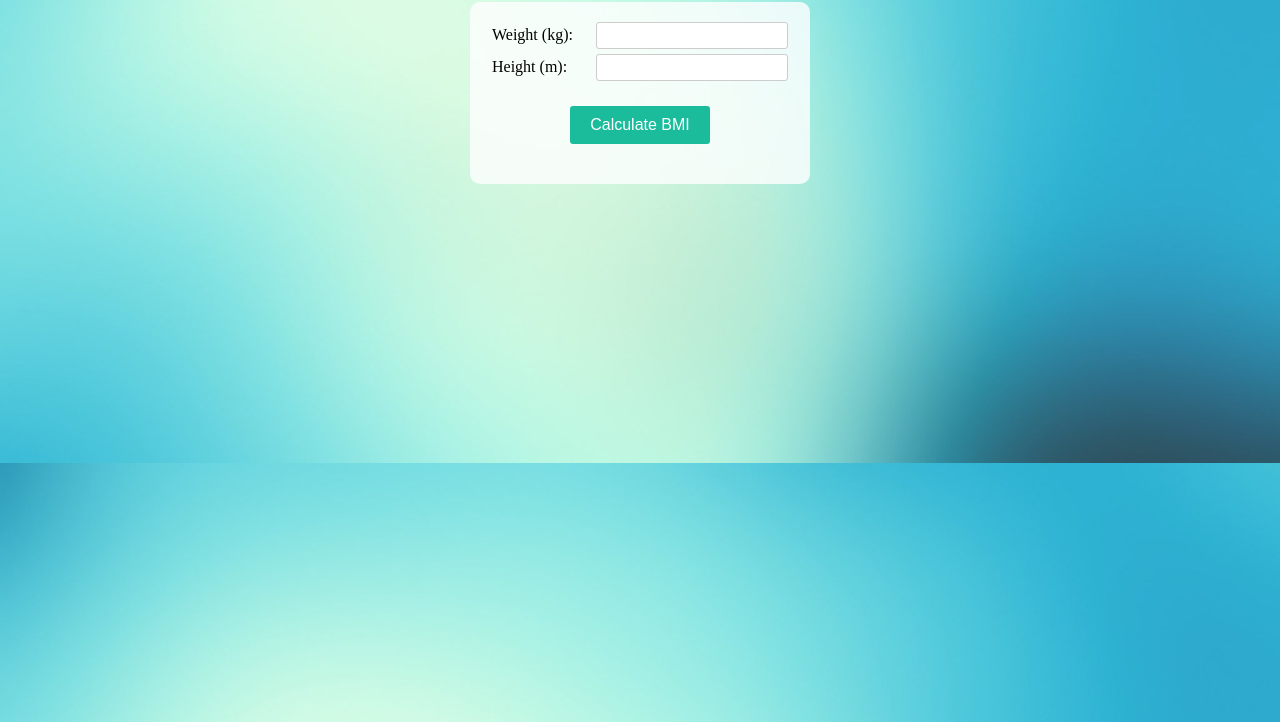
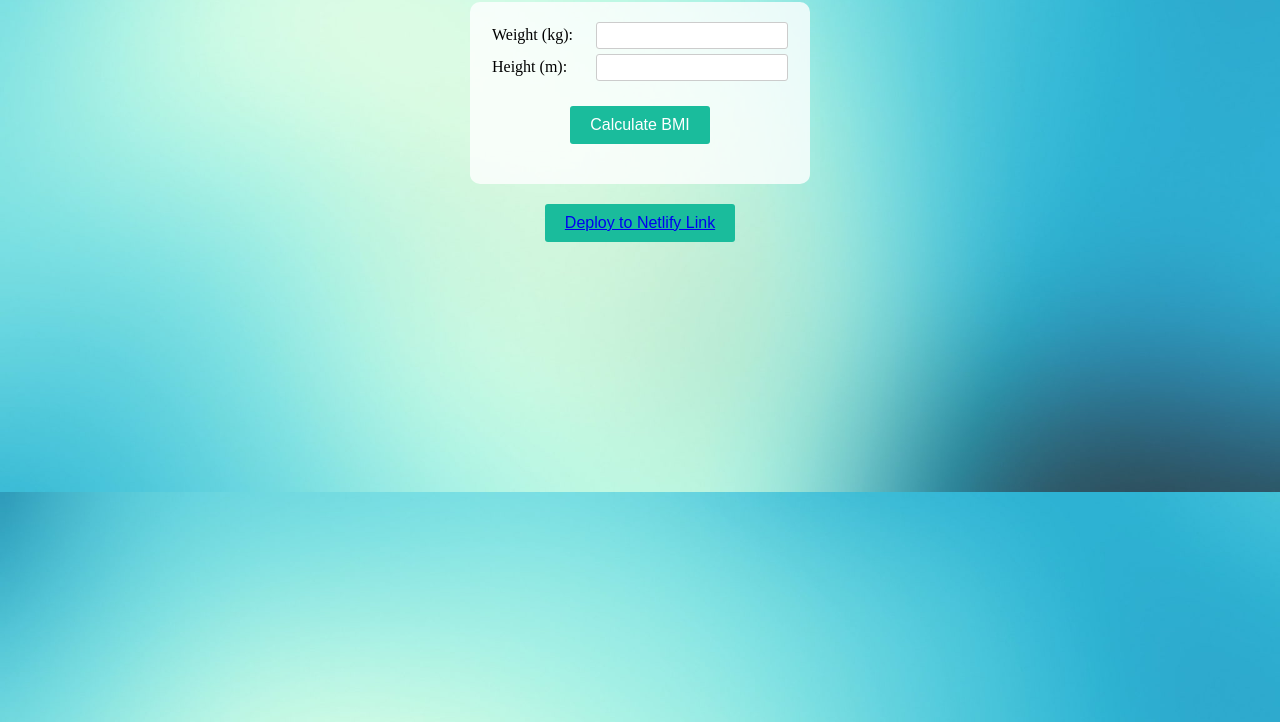
Before and after one commit to shahidulgpi/javascript, a plain HTML site: page Module-13/index.html in a window 1280 px wide. Shown: the part 78-800 px from the top of the page. Drawn offline with Linux system fonts and the light colour scheme.

Commit message:
Update index.html

```diff
--- a/Module-13/index.html
+++ b/Module-13/index.html
@@ -63,6 +63,7 @@
       <button type="button" id="calculateBtn">Calculate BMI</button>
     </form>
     <div id="result"></div>
+    <button type="button"><a href="https://bmicalculatorshahidul.netlify.app/">Deploy to Netlify Link</a></button>
     <script src="script.js"></script>
   </body>
 </html>
```
